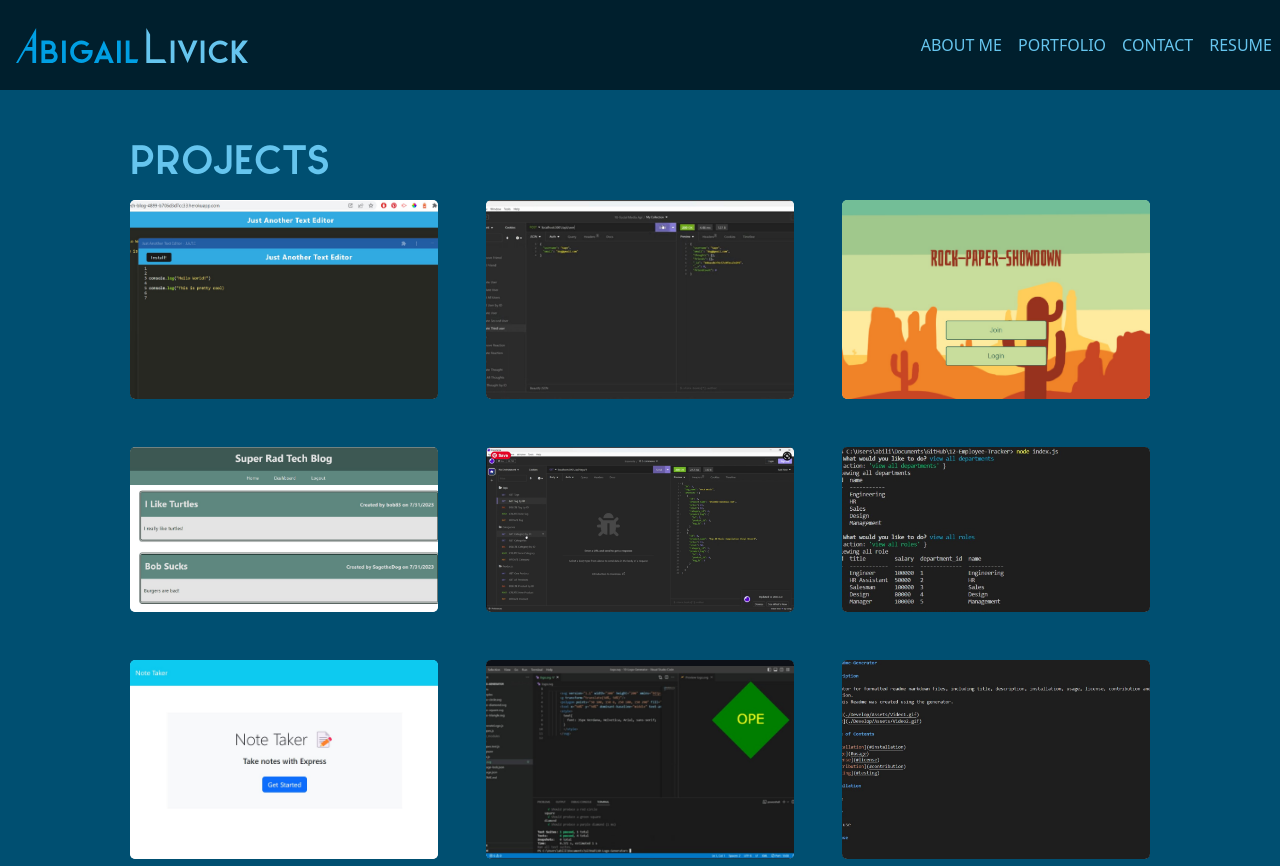
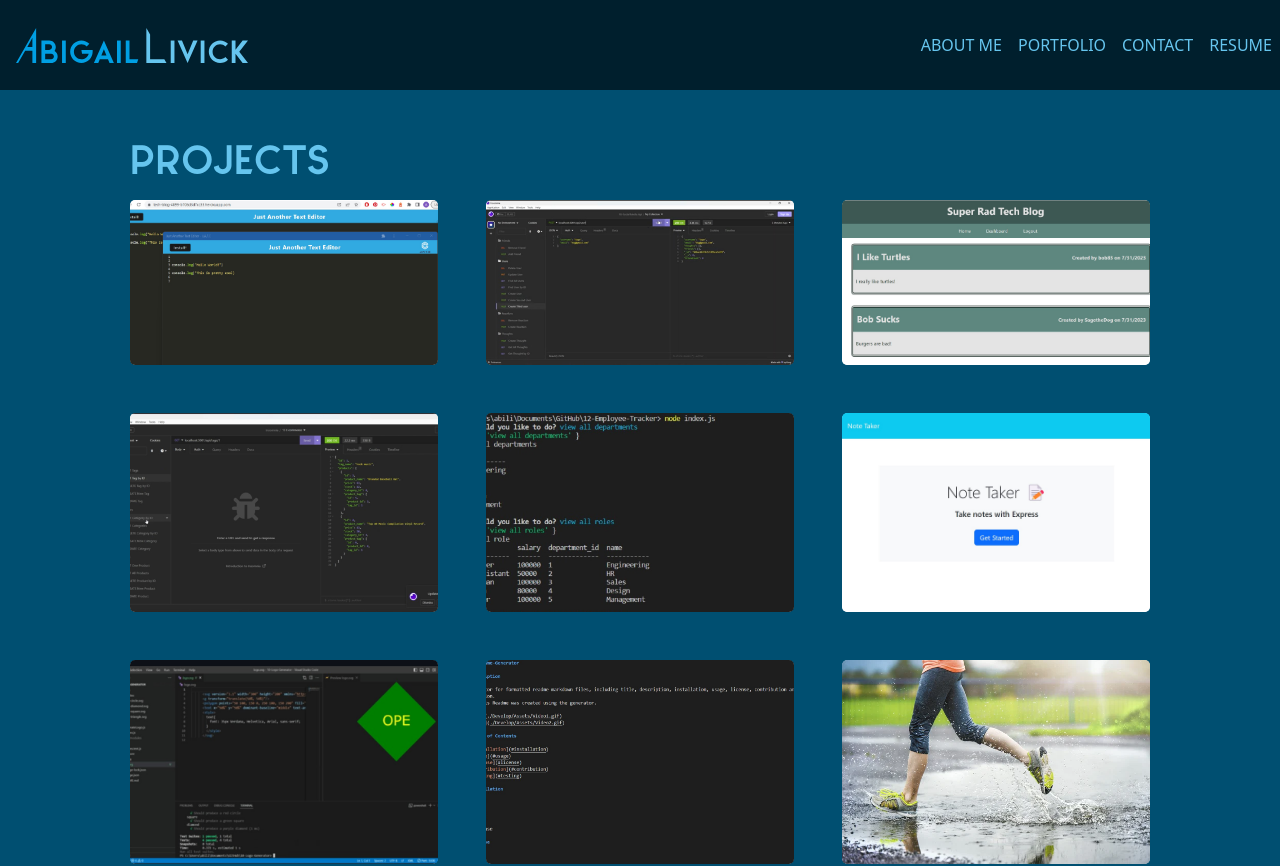
Before and after one commit to lailiel/20-React-Portfolio, a React (Vite) app: page /portfolio in a window 1280 px wide. Shown: the top 866 px of the page. Built offline with nearby package versions, Linux system fonts and the light colour scheme.

Commit message:
commented out rock, paper, showdown until site can be fixed

```diff
--- a/src/pages/PortfolioPage.jsx
+++ b/src/pages/PortfolioPage.jsx
@@ -8,7 +8,7 @@ export default function PortfolioPage()  {
         { id: 1, name: 'Text Editor', skillsUsed: 'PWA', gitLink: 'https://github.com/lailiel/19-Text-Editor', link: 'https://text-editor-4899-3683dab7fc56.herokuapp.com/', image: '/assets/projectimages/TextEditor.jpg'},
         { id: 2, name: 'Social Network API', skillsUsed: 'noSQL', gitLink: 'https://github.com/lailiel/18-Social-Network-Api', link: 'https://github.com/lailiel/18-Social-Network-Api', image: '/assets/projectimages/SocialNetworkApi.jpg'},
 
-        { id: 3, name: 'Rock Paper Showdown', skillsUsed: '---', gitLink: 'https://github.com/JohnnyQ40/RockPaperShowdown', link: 'https://rock-paper-showdown-ed328492c032.herokuapp.com/', image: '/assets/projectimages/RockPaperShowdown.jpg'},
+        // { id: 3, name: 'Rock Paper Showdown', skillsUsed: '---', gitLink: 'https://github.com/JohnnyQ40/RockPaperShowdown', link: 'https://rock-paper-showdown-ed328492c032.herokuapp.com/', image: '/assets/projectimages/RockPaperShowdown.jpg'},
 
         { id: 4, name: 'Tech Blog', skillsUsed: 'MCV', gitLink: 'https://github.com/lailiel/14-MVC-Tech-Blog', link: 'https://techblog7395-7f4f7ae01458.herokuapp.com/', image: '/assets/projectimages/TechBlog.jpg'},
         { id: 5, name: 'E-Commerce Back End', skillsUsed: 'ORM', gitLink: 'https://github.com/lailiel/13-E-Commerce-Back-End', link: 'https://github.com/lailiel/13-E-Commerce-Back-End', image: '/assets/projectimages/EcommerceBackend.jpg'},
```
